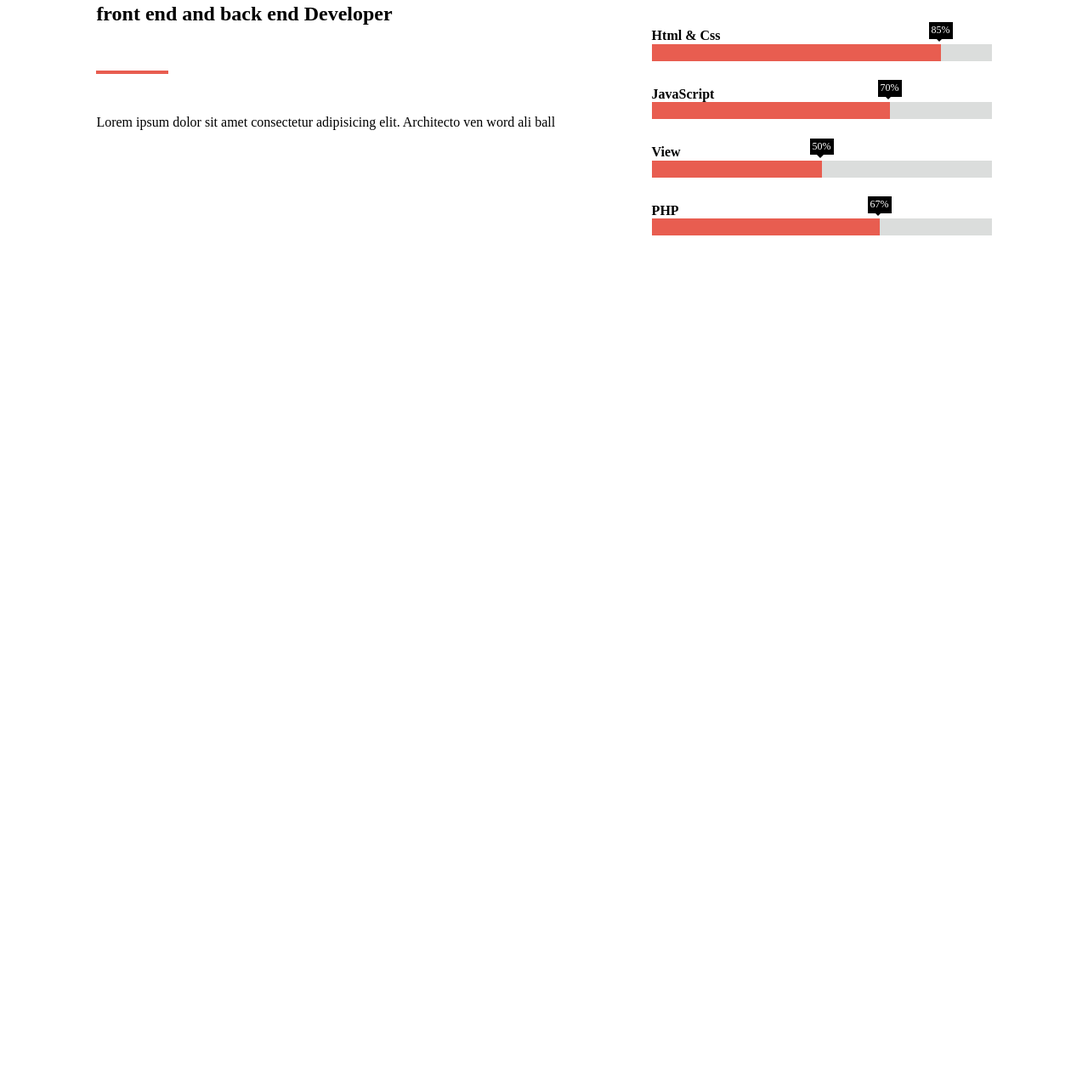
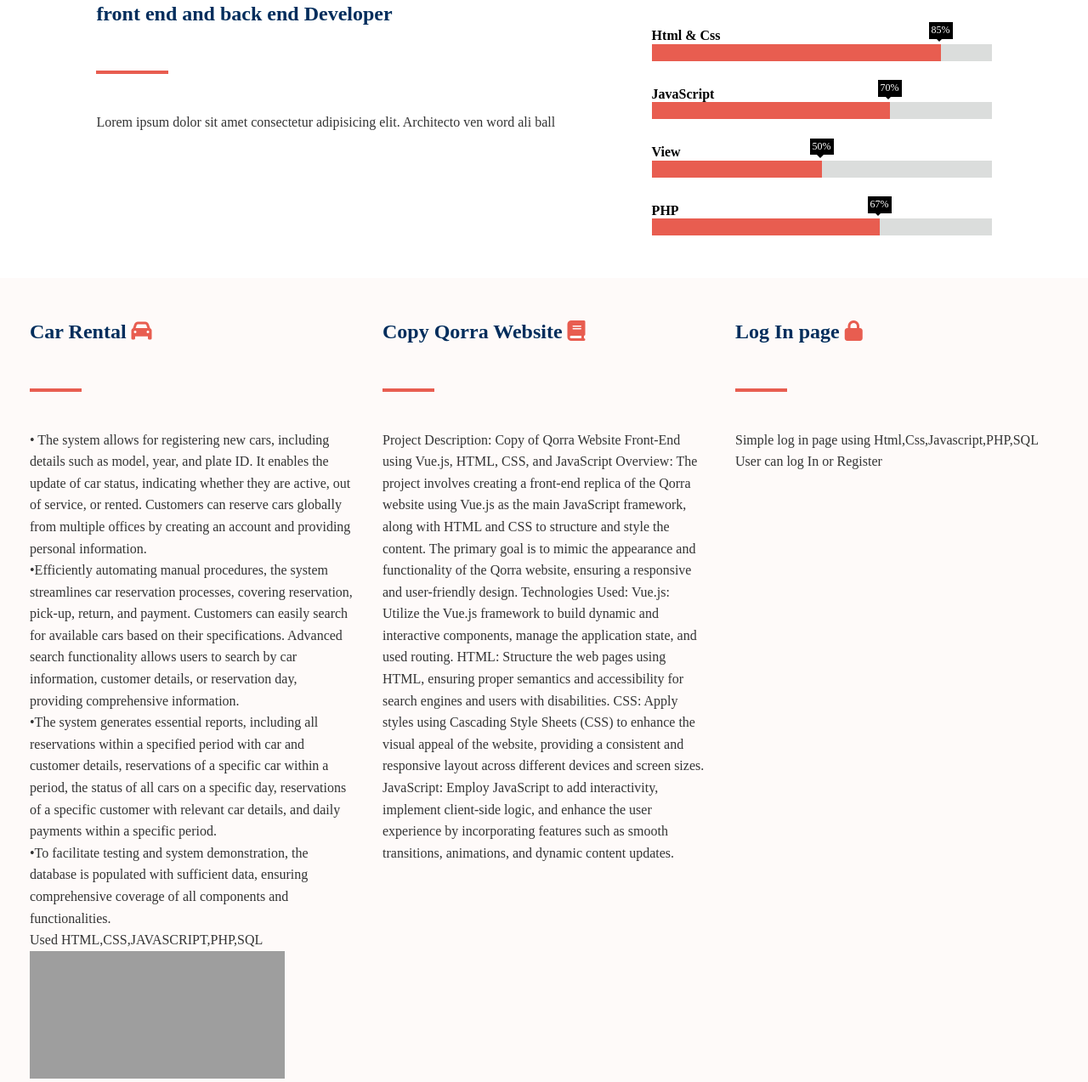
Before and after one commit to Mohamed-Emad1/Prodigy-tasks, a plain HTML site: page portfolio/index.html in a window 1280 px wide. Shown: the part 591-1864 px from the top of the page at 85% size. Before the commit the page ends 918 px from the top, so only its background shows below. Drawn offline with Linux system fonts and the light colour scheme; grey boxes are pictures that could not be loaded.

Commit message:
projects section

```diff
--- a/portfolio/css/main.css
+++ b/portfolio/css/main.css
@@ -6,16 +6,23 @@
 
 :root {
   --main-color: #e85d50;
+  --second-color: #fefaf9;
+  --title-color: #012d5c;
 }
-
+html {
+  scroll-behavior: smooth;
+}
 /* global  */
 p {
   line-height: 1.6;
+  color: #333;
+  font-weight: 500;
 }
 
 h2 {
   margin-bottom: 100px;
   position: relative;
+  color: var(--title-color);
 }
 
 h2::after {
@@ -29,7 +36,7 @@ h2::after {
 /* global */
 
 .header {
-  background-color: #fefaf9;
+  background-color: var(--second-color);
   width: 100%;
   height: 100px;
 }
@@ -42,7 +49,7 @@ h2::after {
   margin-left: 150px;
 }
 .list li {
-  color: #333;
+  color: var(--title-color);
   margin-top: 10px;
   font-size: 20px;
   font-weight: bold;
@@ -56,7 +63,7 @@ h2::after {
 
 .list a {
   list-style: none;
-  color: #333;
+  color: var(--title-color);
   text-decoration: none;
 }
 
@@ -174,3 +181,28 @@ h2::after {
   bottom: 18px;
   right: -3px;
 }
+
+/* start projects */
+.projects {
+  display: flex;
+  justify-content: space-evenly;
+  background-color: var(--second-color);
+}
+
+.projects .card {
+  width: 380px;
+  margin-top: 50px;
+}
+.projects .card h2 {
+  color: var(--title-color);
+}
+.projects .card h2 i {
+  color: var(--main-color);
+}
+
+.projects .card img {
+  width: 300px;
+  height: 150px;
+}
+
+/* end projects */
--- a/portfolio/index.html
+++ b/portfolio/index.html
@@ -1,17 +1,15 @@
 <!DOCTYPE html>
 <html lang="en">
   <head>
-    <meta charset="UTF-8">
-    <meta name="viewport" content="width=device-width, initial-scale=1.0">
+    <meta charset="UTF-8" />
+    <meta name="viewport" content="width=device-width, initial-scale=1.0" />
     <title>Document</title>
-    <link rel="stylesheet" href="css/main.css">
-    <link rel="stylesheet" href="css/normalize.css">
-    <link rel="stylesheet" href="css/all.min.css">
+    <link rel="stylesheet" href="css/main.css" />
+    <link rel="stylesheet" href="css/normalize.css" />
+    <link rel="stylesheet" href="css/all.min.css" />
   </head>
   <body>
     <div class="container">
-
-
       <div class="header">
         <ul class="list">
           <li><a href="#about">About me</a></li>
@@ -23,76 +21,135 @@
 
       <!-- start about section -->
       <div class="about" id="about">
-
         <div class="first">
-
           <div class="image">
-                    <img src="images/mohamed.jpg" alt="pic">
+            <img src="images/mohamed.jpg" alt="pic" />
           </div>
           <div class="description">
             <div class="text1">
               <h2>Front End Developer</h2>
-                        <p>Lorem ipsum dolor sit amet consectetur adipisicing elit. Sit animi dolore numquam fugit iusto,
-                        doloremque suscipit, laborum fugiat distinctio,
-                        dolor libero similique hic vitae modi voluptatibus voluptas sapiente? Soluta, voluptate?</p>
+              <p>
+                Lorem ipsum dolor sit amet consectetur adipisicing elit. Sit
+                animi dolore numquam fugit iusto, doloremque suscipit, laborum
+                fugiat distinctio, dolor libero similique hic vitae modi
+                voluptatibus voluptas sapiente? Soluta, voluptate?
+              </p>
             </div>
             <div class="text2">
               <h2>Front End Developer</h2>
-                        <p>Lorem ipsum dolor sit amet consectetur adipisicing elit. Sit animi dolore numquam fugit iusto,
-                        doloremque suscipit, laborum fugiat distinctio,
-                        dolor libero similique hic vitae modi voluptatibus voluptas sapiente? Soluta, voluptate?</p>
+              <p>
+                Lorem ipsum dolor sit amet consectetur adipisicing elit. Sit
+                animi dolore numquam fugit iusto, doloremque suscipit, laborum
+                fugiat distinctio, dolor libero similique hic vitae modi
+                voluptatibus voluptas sapiente? Soluta, voluptate?
+              </p>
             </div>
           </div>
         </div>
 
-
         <div class="skills">
-
           <div class="text">
             <h2>front end and back end Developer</h2>
-                    <p>Lorem ipsum dolor sit amet consectetur adipisicing elit. Architecto ven word ali ball</p>
-
+            <p>
+              Lorem ipsum dolor sit amet consectetur adipisicing elit.
+              Architecto ven word ali ball
+            </p>
           </div>
 
           <div class="our-skills">
-
-
             <div class="prog-process">
               <h4>Html &amp; Css</h4>
               <div class="prog">
-                            <span style="width:  85%;" data-progress="85%"></span>
+                <span style="width: 85%" data-progress="85%"></span>
               </div>
             </div>
 
             <div class="prog-process">
               <h4>JavaScript</h4>
               <div class="prog">
-                            <span style="width:  70%;" data-progress="70%"></span>
+                <span style="width: 70%" data-progress="70%"></span>
               </div>
             </div>
 
             <div class="prog-process">
               <h4>View</h4>
               <div class="prog">
-                            <span style="width:  50%;" data-progress="50%"></span>
+                <span style="width: 50%" data-progress="50%"></span>
               </div>
             </div>
 
             <div class="prog-process">
               <h4>PHP</h4>
               <div class="prog">
-                            <span style="width:  67%;" data-progress="67%"></span>
+                <span style="width: 67%" data-progress="67%"></span>
               </div>
             </div>
           </div>
-
         </div>
       </div>
 
       <!-- end about section -->
 
+      <!-- start project -->
+      <div class="projects" id="projects">
+        <div class="card">
+          <h2>Car Rental    <i class="fa-solid fa-car"></i></h2>
+          <p>
+            • The system allows for registering new cars, including details such
+            as model, year, and plate ID. It enables the update of car status,
+            indicating whether they are active, out of service, or rented.
+            Customers can reserve cars globally from multiple offices by
+            creating an account and providing personal information. <br />
+            •Efficiently automating manual procedures, the system streamlines
+            car reservation processes, covering reservation, pick-up, return,
+            and payment. Customers can easily search for available cars based on
+            their specifications. Advanced search functionality allows users to
+            search by car information, customer details, or reservation day,
+            providing comprehensive information. <br />
+            •The system generates essential reports, including all reservations
+            within a specified period with car and customer details,
+            reservations of a specific car within a period, the status of all
+            cars on a specific day, reservations of a specific customer with
+            relevant car details, and daily payments within a specific period.
+            <br />
+            •To facilitate testing and system demonstration, the database is
+            populated with sufficient data, ensuring comprehensive coverage of
+            all components and functionalities. <br />
+            Used HTML,CSS,JAVASCRIPT,PHP,SQL
+          </p>
+          <img src="images/car_rental.png" alt="">
         </div>
-
-
+        <div class="card">
+          <h2>Copy Qorra Website    <i class="fa-solid fa-book"></i></h2>
+          <p>
+            Project Description: Copy of Qorra Website Front-End using Vue.js,
+            HTML, CSS, and JavaScript Overview: The project involves creating a
+            front-end replica of the Qorra website using Vue.js as the main
+            JavaScript framework, along with HTML and CSS to structure and style
+            the content. The primary goal is to mimic the appearance and
+            functionality of the Qorra website, ensuring a responsive and
+            user-friendly design. Technologies Used: Vue.js: Utilize the Vue.js
+            framework to build dynamic and interactive components, manage the
+            application state, and used routing. HTML: Structure the web pages
+            using HTML, ensuring proper semantics and accessibility for search
+            engines and users with disabilities. CSS: Apply styles using
+            Cascading Style Sheets (CSS) to enhance the visual appeal of the
+            website, providing a consistent and responsive layout across
+            different devices and screen sizes. JavaScript: Employ JavaScript to
+            add interactivity, implement client-side logic, and enhance the user
+            experience by incorporating features such as smooth transitions,
+            animations, and dynamic content updates.
+          </p>
+        </div>
+        <div class="card">
+          <h2>Log In page   <i class="fa-solid fa-lock"></i></h2>
+          <p>
+            Simple log in page using Html,Css,Javascript,PHP,SQL User can log In
+            or Register
+          </p>
+        </div>
+      </div>
+      <!-- end project -->
+    </div>
   </body>
 </html>
```
Also changed, not shown: 1 other file. Lines whose indentation alone changed are shown as unchanged.
